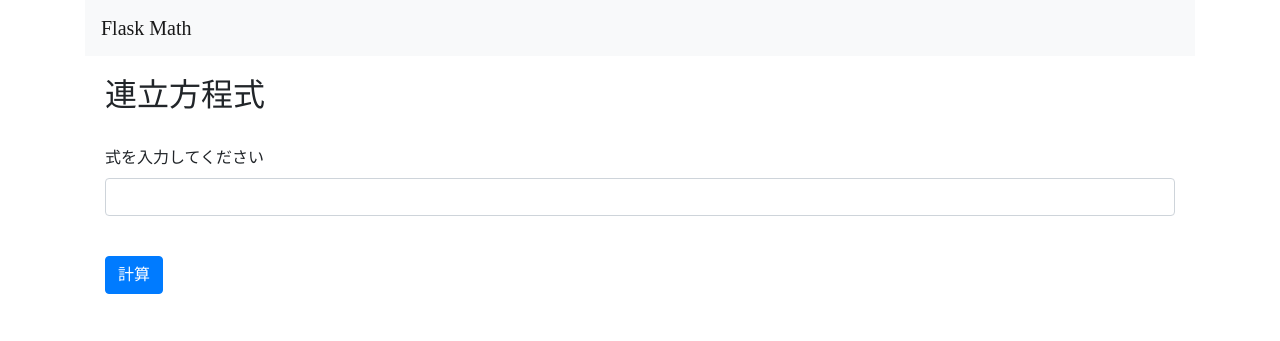
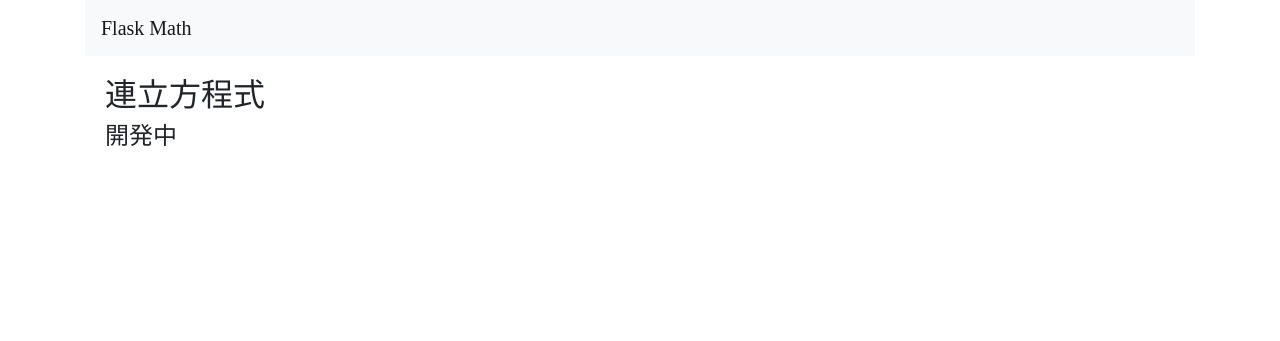
Before and after one commit to kouki-0926/Flask-Math, a Flask app: page /equations in a window 1280 px wide. Shown: the top 341 px of the page. Run offline with Flask 2, Linux system fonts and the light colour scheme; parts of the project's set-up code (start-up, migrations or seed data) failed here and were passed over; some libraries are stand-ins or nearby versions; some web fonts are replaced.

Commit message:
update template

```diff
--- a/application/flask_math/templates/equations.html
+++ b/application/flask_math/templates/equations.html
@@ -2,21 +2,5 @@
 
 {% block body %}
 <h2>連立方程式</h2>
-<br>
-
-<form  action='{{url_for("view.equations_view")}}' method="post" enctype="multipart/form-data">
-
-  <div class="form-group">
-    <label for="InputFormula">式を入力してください</label>
-    <input type="text" name="formula" class="form-control" id="InputFormula" value="{{formula}}">
-  </div>
-
-  <br>
-  <button type="submit" class="btn btn-primary">計算</button>
-  <br><br><br>
-
-</form>
-
-<h2>{{anser}}</h2>
-
+<h4>開発中</h4>
 {% endblock %}
--- a/application/flask_math/templates/index.html
+++ b/application/flask_math/templates/index.html
@@ -45,6 +45,12 @@
 
   <div class="card">
     <h1 class="card-body">
+      <a class="card-link" href="{{url_for('view.equations_view')}}">連立方程式</a>
+    </h1>
+  </div>
+
+  <div class="card">
+    <h1 class="card-body">
       <a class="card-link" href="{{url_for('view.base_conversion_view')}}">進数変換</a>
     </h1>
   </div>
```
Also changed, not shown: application/flask_math/templates/matrix.html (+1 -17 lines), application/flask_math/templates/matrix_2.html (+1 -17 lines).
